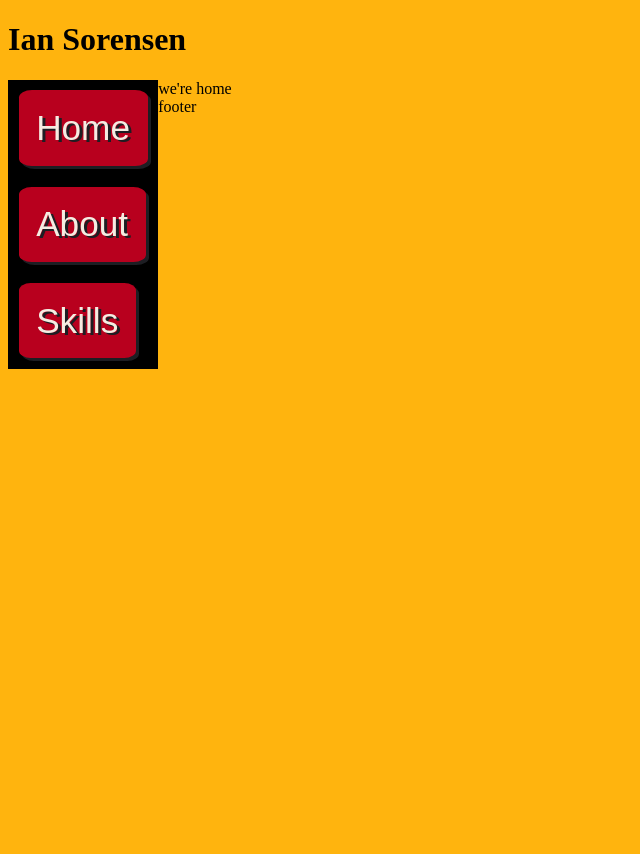
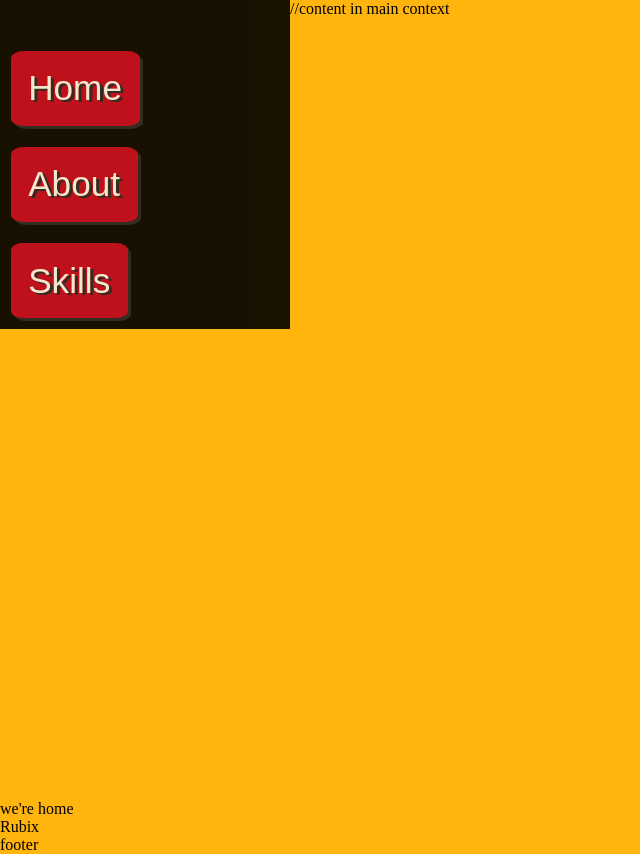
Before and after one commit to SunshineUser/MySite, a React app: page / in a window 1280 px wide. Shown: the whole page, without its empty margins (0-640 px from the left). Before the commit the page ends 800 px from the top, so only its background shows below. Built offline with nearby package versions, Linux system fonts and the light colour scheme; a web font is replaced by a local one.

Commit message:
installed sass

```diff
--- a/package.json
+++ b/package.json
@@ -11,6 +11,7 @@
   "author": "",
   "license": "ISC",
   "devDependencies": {
+    "node-sass": "^7.0.3",
     "nodemon": "^2.0.20",
     "react": "^18.2.0",
     "react-router": "^6.4.5",
--- a/public/style.css
+++ b/public/style.css
@@ -2,9 +2,17 @@
     background-color: #ffb40e;
 }
 
+
+
+body{
+    margin:0;
+    padding:0;
+}
 .navbar-return{
+    width: 100vw;
+    height: 100vh;
+}
 
-}
 nav{
     display:flex;
     background-color: #000000;
@@ -16,6 +24,10 @@ nav{
     text-decoration: none;
     float:left;
     margin:0;
+    padding:0;
+    opacity: 0.9;
+    height:100%;
+    width:300px;
 }
 
 .Linker{
@@ -32,3 +44,12 @@ nav{
     box-shadow:3px 3px #1d1e23;
     border-radius: 10%;
 }
+
+#sidebar-left{
+    display: "flex";
+    flex-direction: "column";
+    width: "20%";
+    align-content: left;
+    height:100%;
+
+}
--- a/src/components/General/App.js
+++ b/src/components/General/App.js
@@ -7,9 +7,7 @@ const App = () => {
 
     return(
     <div>
-        <header>
-            <h1>Ian Sorensen</h1>
-        </header>
+
 
         <Navbar className="navbar"/>
         <Outlet />
--- a/src/components/General/Homepage.js
+++ b/src/components/General/Homepage.js
@@ -1,9 +1,15 @@
 import React from "react";
 import {Link} from "react-router-dom"
+import Rubix from "./Rubix";
 
 const Homepage = () =>{
     return(
-        <div>we're home</div>
+        <div>we're home
+        <Rubix/>
+
+        </div>
+
+
     )
 }
 
--- a/src/components/General/Navbar.js
+++ b/src/components/General/Navbar.js
@@ -3,15 +3,23 @@ import { Link } from 'react-router-dom';
 const Navbar = () =>{
 
     return(
-        <div className="navbar-return">
-            <nav>
+    <div className="navbar-return">
+    <article id="body-container" style={{ display: "flex"}}>
+        <nav id="sidebar-left">
+            //content on left
+
                 <Link to="/" className="Linker">Home</Link>
 
                 <Link to="/about" className="Linker">About</Link>
 
                 <Link to="/skills" className="Linker">Skills</Link>
-            </nav>
-        </div>
+        </nav>
+
+      <section id="main-content" style={{width: "80%"}}>
+        //content in main context
+      </section>
+    </article>
+    </div>
     )
 }
 
--- /dev/null
+++ b/src/components/General/Rubix.js
@@ -0,0 +1,11 @@
+import React from "react"
+
+const Rubix = () =>{
+    return(
+        <div>
+            Rubix
+        </div>
+    )
+}
+
+export default Rubix;
```
Also changed, not shown: 1 other file.
